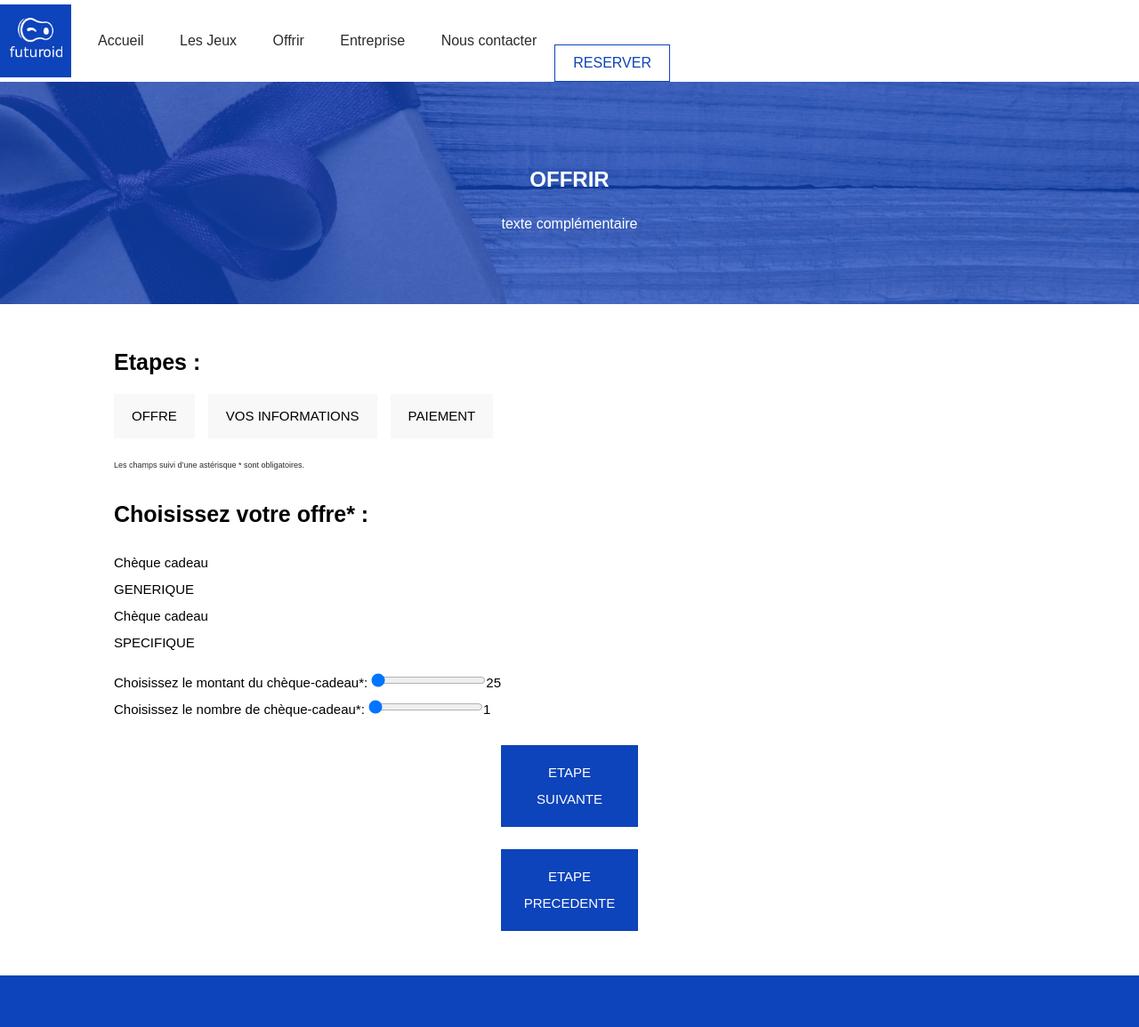
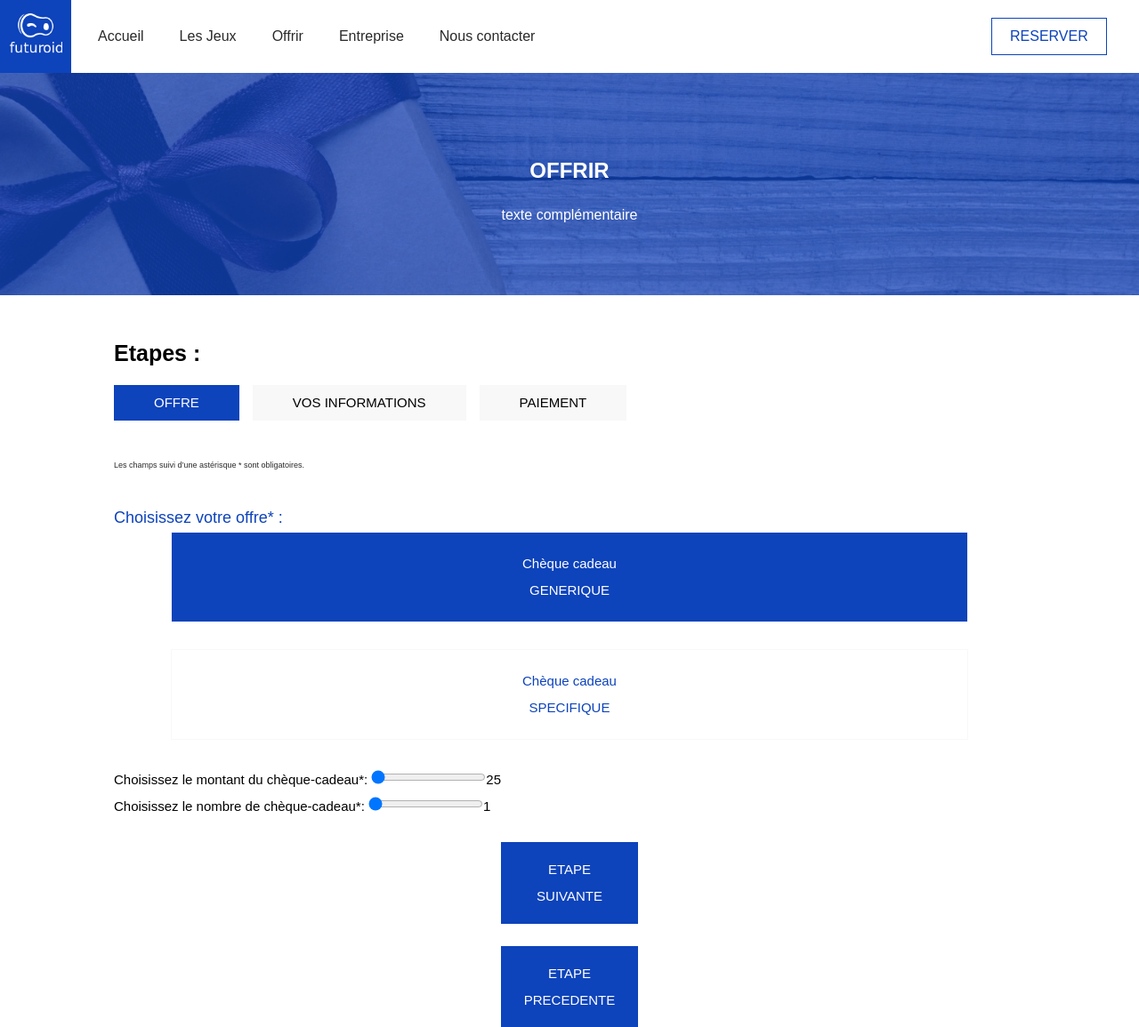
Before and after one commit to CyrilFauveau/Futuroid, a PHP site: page /offrir.php in a window 1280 px wide. Shown: the top 1155 px of the page at 89% size. Run offline with PHP 8.4, Linux system fonts and the light colour scheme; some web fonts are replaced.

Commit message:
modification css pages + debut css page offrir

```diff
--- a/PDO/connexion.php
+++ b/PDO/connexion.php
@@ -1,5 +1,5 @@
 <?php
-  $connexion = new PDO('mysql:host=localhost;dbname=futuroid;charset=utf8','root','',array(
+  $connexion = new PDO('mysql:host=localhost;dbname=futuroid;charset=utf8','root','mniama_bdd2020',array(
       PDO::ATTR_ERRMODE => PDO::ERRMODE_EXCEPTION, //manière d'afficher les erreurs sous forme d'exception
       PDO::ATTR_DEFAULT_FETCH_MODE => PDO::FETCH_OBJ, // recupère les données sous la forme d'un objet
       PDO::MYSQL_ATTR_INIT_COMMAND => "SET NAMES'UTF8'", // évite les problemes d'accentuation
--- a/body/footer.php
+++ b/body/footer.php
@@ -79,4 +79,5 @@
 
 <script src="https://ajax.googleapis.com/ajax/libs/jquery/3.3.1/jquery.min.js"></script>
 <script type="text/javascript" src="js/nav.js"></script>
+<script type="text/javascript" src="js/select_offre.js"></script>
 </html>
--- a/css/style.css
+++ b/css/style.css
@@ -131,15 +131,12 @@ body{
 
 .block-header .block-nav-mobile .menu-mobile{
   background-color: white;
-  display: flex;
   flex-direction: column;
   color: #2A2A2A;
   width: 100%;
   position: absolute;
-  overflow: hidden;
   right: -100%;
   transition: right 1s;
-
   top: 75px;
 }
 
@@ -215,6 +212,9 @@ body{
   }
 
 /* INDEX */
+.block-main .title{
+  text-align: center;
+}
 
 .block-main .banniere{
   height: 250px;
@@ -228,6 +228,7 @@ body{
 
 .block-main .banniere .resume-title{
   margin: 0;
+  text-align: center;
 }
 
 .block-main .accueil{
@@ -516,6 +517,7 @@ color: white;
 
 .block-main .wrapper .resume-entreprise{
   color: #2A2A2A;
+  padding-bottom: 20px;
 }
 
 .block-main .wrapper .liste-entreprise{
@@ -539,6 +541,58 @@ color: white;
   margin:40px 0;
 }
 
+/* OFFRIR */
+
+
+.block-main .wrapper .liste-etapes{
+  display: flex;
+  flex-direction: row;
+}
+.block-main .wrapper .liste-etapes li {
+  background-color: #F8F8F8;
+  padding: 5px 13px;
+  margin-right: 15px;
+}
+.block-main .liste-etapes .validate{
+  color: white;
+  background-color: #0D43BB !important;
+}
+
+.block-main .indications{
+  color: #2A2A2A;
+  padding: 20px 0;
+}
+
+.block-main .subtitle{
+  color: #0D43BB;
+  font-size: 18px;
+}
+
+.block-main .liste-pack{
+  display: flex;
+  flex-direction: column;
+  width: 70vw;
+  margin: auto;
+}
+.block-main .liste-pack .select{
+  background-color: #0D43BB;
+  color: white;
+}
+
+
+.block-main .hide{
+  display: none;
+}
+.block-main .liste-pack li{
+background-color: white;
+  color: #0D43BB;
+  margin-bottom: 30px;
+  text-align: center;
+  padding: 20px 0;
+  border: 1px solid #F8F8F8;
+}
+
+
 @media (min-width: 768px) and (max-width: 1024px) {
 .block-main .wrapper .games .additional_infos ul li{
   flex-basis: inherit;
@@ -557,9 +611,22 @@ color: white;
   width: 30vw;
 }
 
+.block-main  .h2-contact{
+  width: 70vw;
+  margin: auto auto 20px auto;
+}
+.block-main .wrapper-contact{
+  width: 70vw;
+  margin: auto;
+}
+
 }
 
 @media (min-width: 1025px){
+
+  .block-header .reserver{
+    margin-top: 0;
+  }
   .block-header .block-nav-mobile{
     display: none;
   }
@@ -567,6 +634,7 @@ color: white;
     display: flex;
     align-items: center;
     flex-direction: row;
+    flex-basis: 100%;
   }
 
   .block-header .block-nav .menu{
@@ -721,16 +789,10 @@ body{
   color: #0D43BB;
 }
 
-.block-header .block-nav{
-  display: flex;
-  align-items: center;
-  flex-direction: row;
-  flex-basis: 60%;
-}
+
 .block-header .block-nav .menu{
   display: flex;
   flex-direction: row;
-  justify-content: space-between;
   flex-basis: 80%;
   margin: 0;
   margin-left: 10px;
@@ -879,7 +941,7 @@ body{
 .block-main .wrapper-contact{
   display: flex;
   flex-direction: row;
-  justify-content: space-around;
+  justify-content: space-between;
   margin-bottom: 60px;
 }
 
@@ -887,7 +949,7 @@ body{
   display: flex;
   flex-direction: row;
   flex-wrap: wrap;
-  flex-basis:60%;
+  flex-basis:54%;
   justify-content: space-between;
 }
 .block-main .wrapper-contact .form{
@@ -1057,6 +1119,7 @@ body{
   display: flex;
   flex-direction: row;
   margin: auto;
+  flex-wrap: nowrap;
 }
 
 .block-main .nav-genre li{
@@ -1144,7 +1207,7 @@ body{
 }
 .block-main .wrapper .liste-etapes li{
   background-color: #F8F8F8;
-  padding: 10px 20px;
+  padding: 5px 45px;
   margin-right: 15px;
 }
 
--- a/offrir.php
+++ b/offrir.php
@@ -18,30 +18,40 @@ include_once("body/header.php");
         </ul>
         <p class="indications">Les champs suivi d’une astérisque * sont obligatoires.</p>
 
-    <div class="second-step">
-      <h3 class="h3-title">Choisissez votre offre* :</h3>
-      <ul class="liste liste-pack">
-        <li class="offrir">Chèque cadeau </br><span>GENERIQUE</span></li>
-        <li class="offrir">Chèque cadeau </br><span>SPECIFIQUE</span></li>
-      </ul>
-
         <form class="form-step-2" action="index.html" method="post">
 
+            <div class="step">
+                <span class="subtitle">Choisissez votre offre* :</span>
+                <ul class="liste liste-pack">
+                    <li class="generique select">Chèque cadeau </br>GENERIQUE</li>
+                    <li class="specifique">Chèque cadeau </br>SPECIFIQUE</li>
+                </ul>
+            </div>
+
+            <div class="offre" id="generique">
                 <div class="item">
                     <label for="range">Choisissez le montant du chèque-cadeau*: </label>
-          <input type="range" min="25" max="250" step="1" value="0" /><span id="range">25</span>
+                    <input type="range" min="25" max="250" step="1" value="0"/><span id="range">25</span>
                 </div>
 
                 <div class="item">
                     <label for="nb_cheque">Choisissez le nombre de chèque-cadeau*: </label>
-          <input type="range" min="1" max="250" step="1" value="0" /><span id="nb_cheque">1</span>
+                    <input type="range" min="1" max="250" step="1" value="0"/><span id="nb_cheque">1</span>
                 </div>
                 <div class="buttons">
                     <button class="liens lien-reserver" type="button" name="button">ETAPE SUIVANTE</button>
                     <button class="liens lien-reserver" type="button" name="button">ETAPE PRECEDENTE</button>
                 </div>
+            </div>
+
+            <div class="offre hide" id="specifique">
+                lalala
+            </div>
+
+
+
         </form>
-    </div>
+
     </div>
 
 </main>
```
Also changed, not shown: entreprise.php (+4 -4 lines), index.php (+4 -4 lines). Lines whose indentation alone changed are shown as unchanged.
